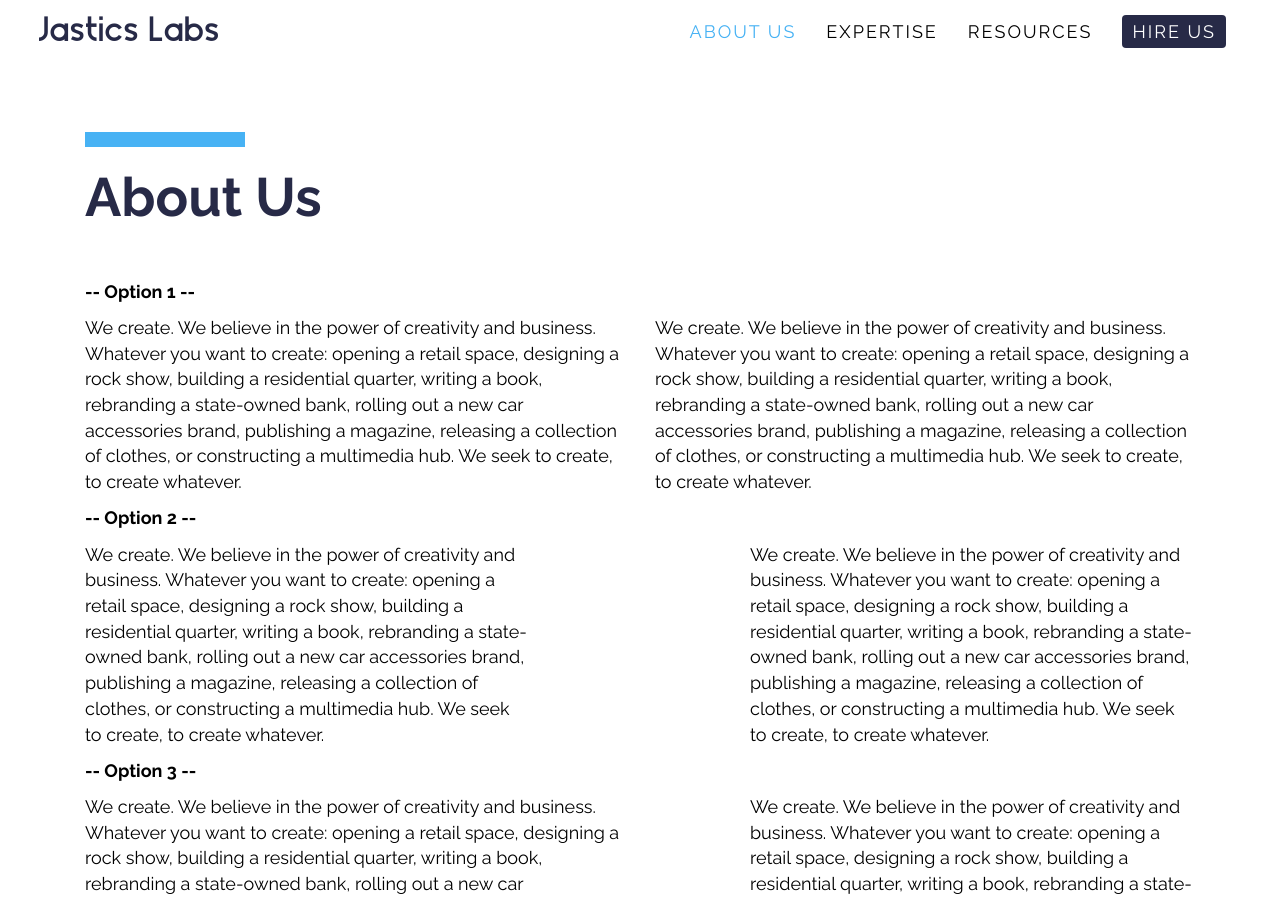
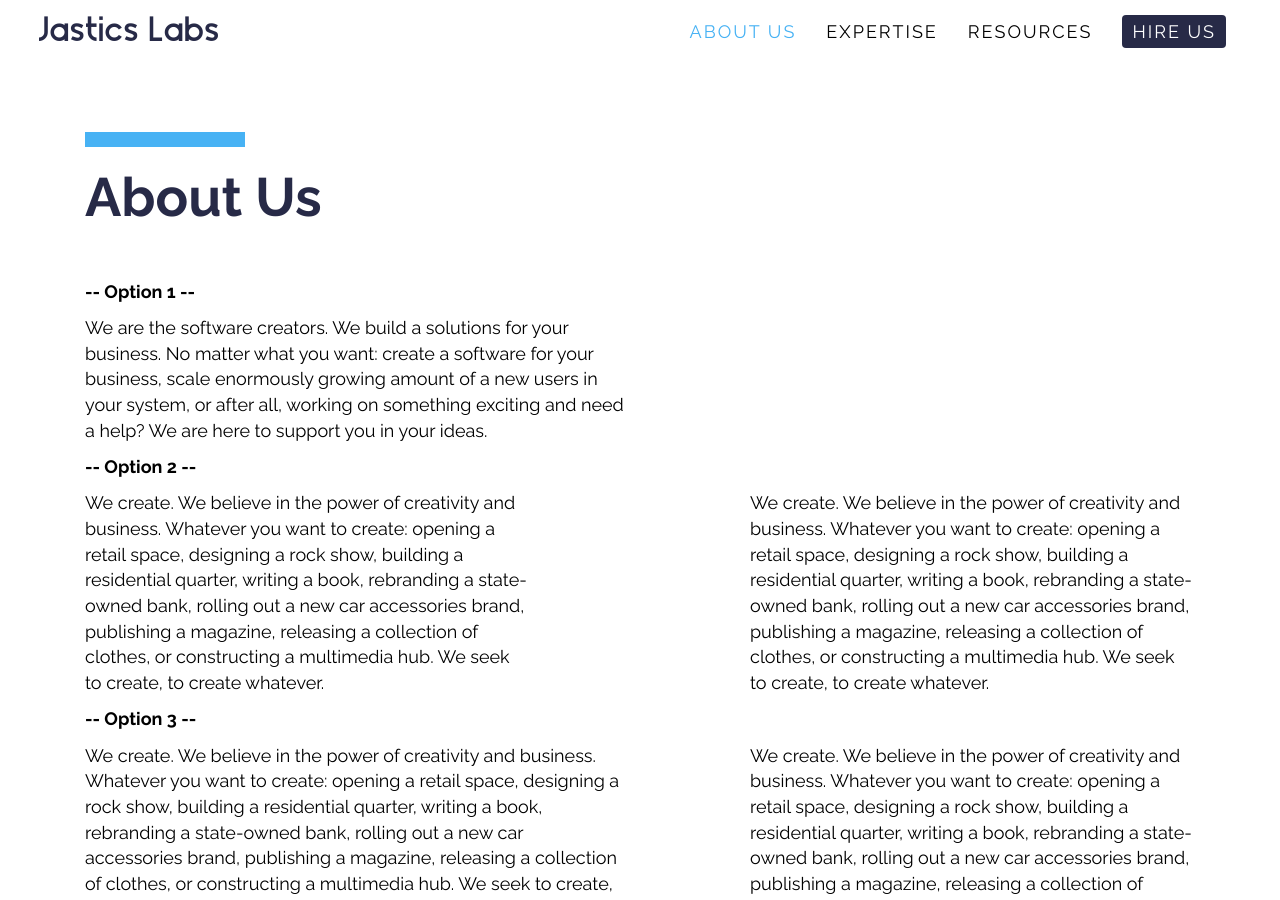
Before and after one commit to ivanursul/jastics, a Jekyll site: the page built from about-us.html, in a window 1280 px wide and 900 px high. Built offline with Jekyll 4.4.1, drawn with Linux system fonts in a browser that asks for light colours.

Commit message:
Working on clients section

```diff
--- a/about-us.html
+++ b/about-us.html
@@ -16,13 +16,10 @@ title: "About Us"
         </p>
         <div class="col-md-6">
             <p>
-                We create. We believe in the power of creativity and business. Whatever you want to create: opening a retail space, designing a rock show, building a residential quarter, writing a book, rebranding a state-owned bank, rolling out a new car accessories brand, publishing a magazine, releasing a collection of clothes, or constructing a multimedia hub. We seek to create, to create whatever.
+              We are the software creators. We build a solutions for your business. No matter what you want: create a software for your business, scale enormously growing amount of a new users in your system, or after all, working on something exciting and need a help? We are here to support you in your ideas.
             </p>
         </div>
         <div class="col-md-6">
-            <p>
-                We create. We believe in the power of creativity and business. Whatever you want to create: opening a retail space, designing a rock show, building a residential quarter, writing a book, rebranding a state-owned bank, rolling out a new car accessories brand, publishing a magazine, releasing a collection of clothes, or constructing a multimedia hub. We seek to create, to create whatever.
-            </p>
         </div>
     </div>
 
```
